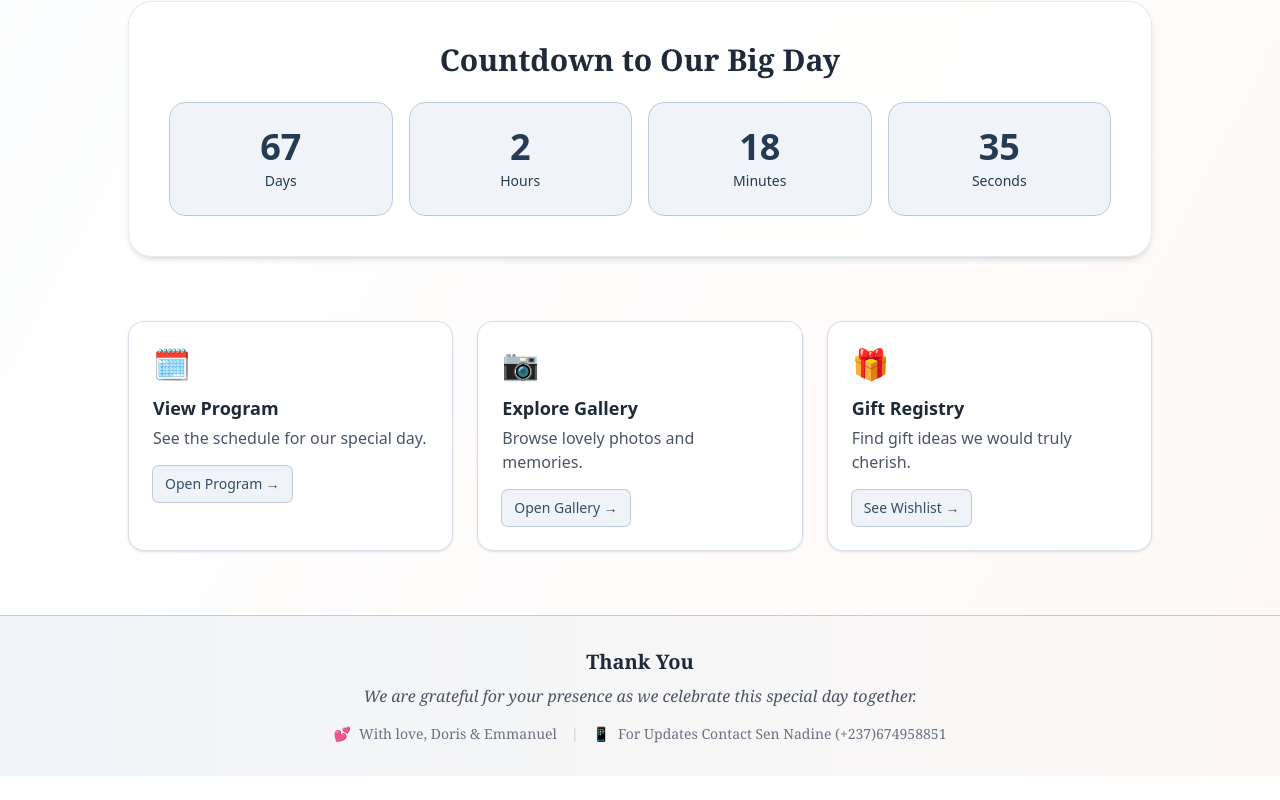
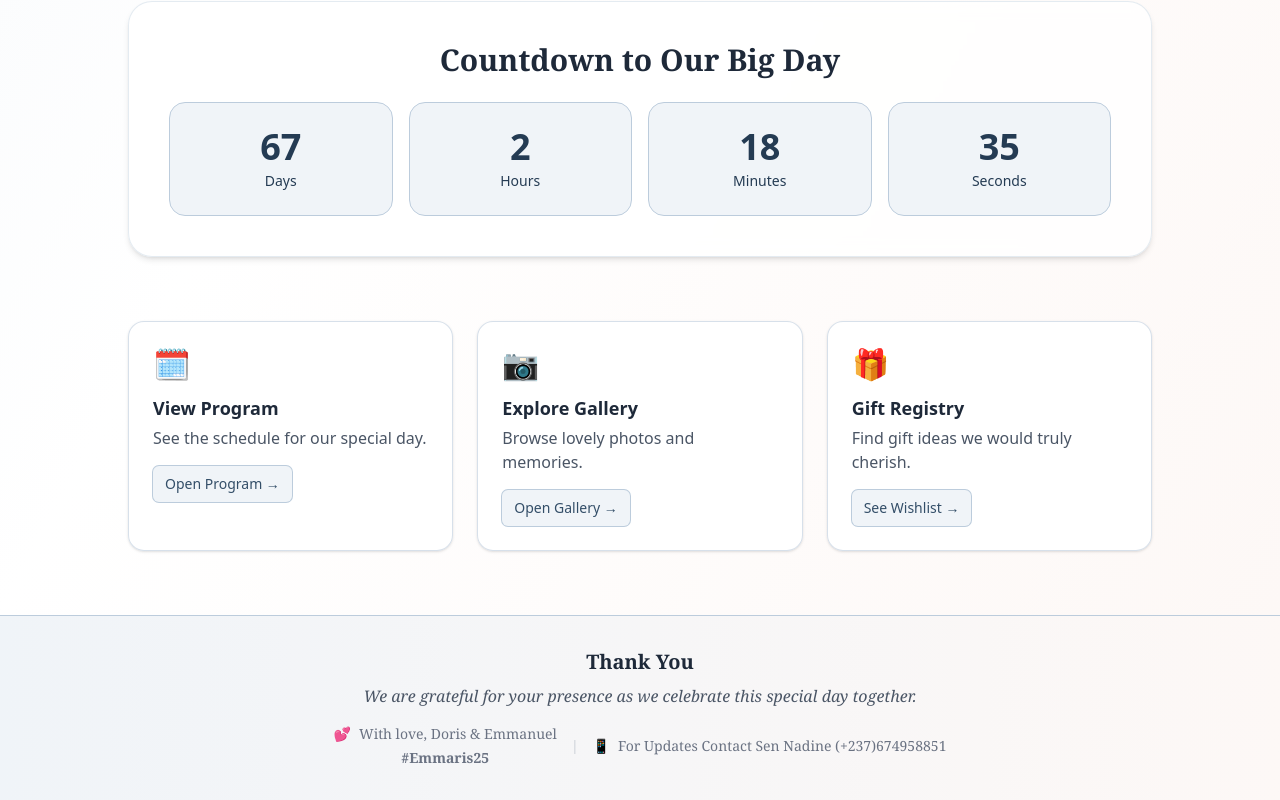
Before and after one commit to takowprogrammer/rsvp-fe, a Next.js app in the folder frontend/: page / in a window 1280 px wide. Shown: the part 1837-2637 px from the top of the page. Before the commit the page ends 2613 px from the top, so only its background shows below. Built offline with nearby package versions, Linux system fonts and the light colour scheme; a web font is replaced by a local one.

Commit message:
feat: add hashtag to footer

```diff
--- a/frontend/components/Footer.tsx
+++ b/frontend/components/Footer.tsx
@@ -14,9 +14,12 @@
           </p>
         </div>
         <div className="flex flex-col md:flex-row justify-center items-center gap-4 text-sm text-gray-500">
-          <div className="flex items-center gap-2">
-            <span>💕</span>
-            <span className="font-serif">With love, Doris & Emmanuel</span>
+          <div className="text-center">
+            <div className="flex items-center gap-2 justify-center">
+              <span>💕</span>
+              <span className="font-serif">With love, Doris & Emmanuel</span>
+            </div>
+            <p className="font-serif font-semibold mt-1">#Emmaris25</p>
           </div>
           <div className="hidden md:block text-gray-300">|</div>
           <div className="flex items-center gap-2">
```
